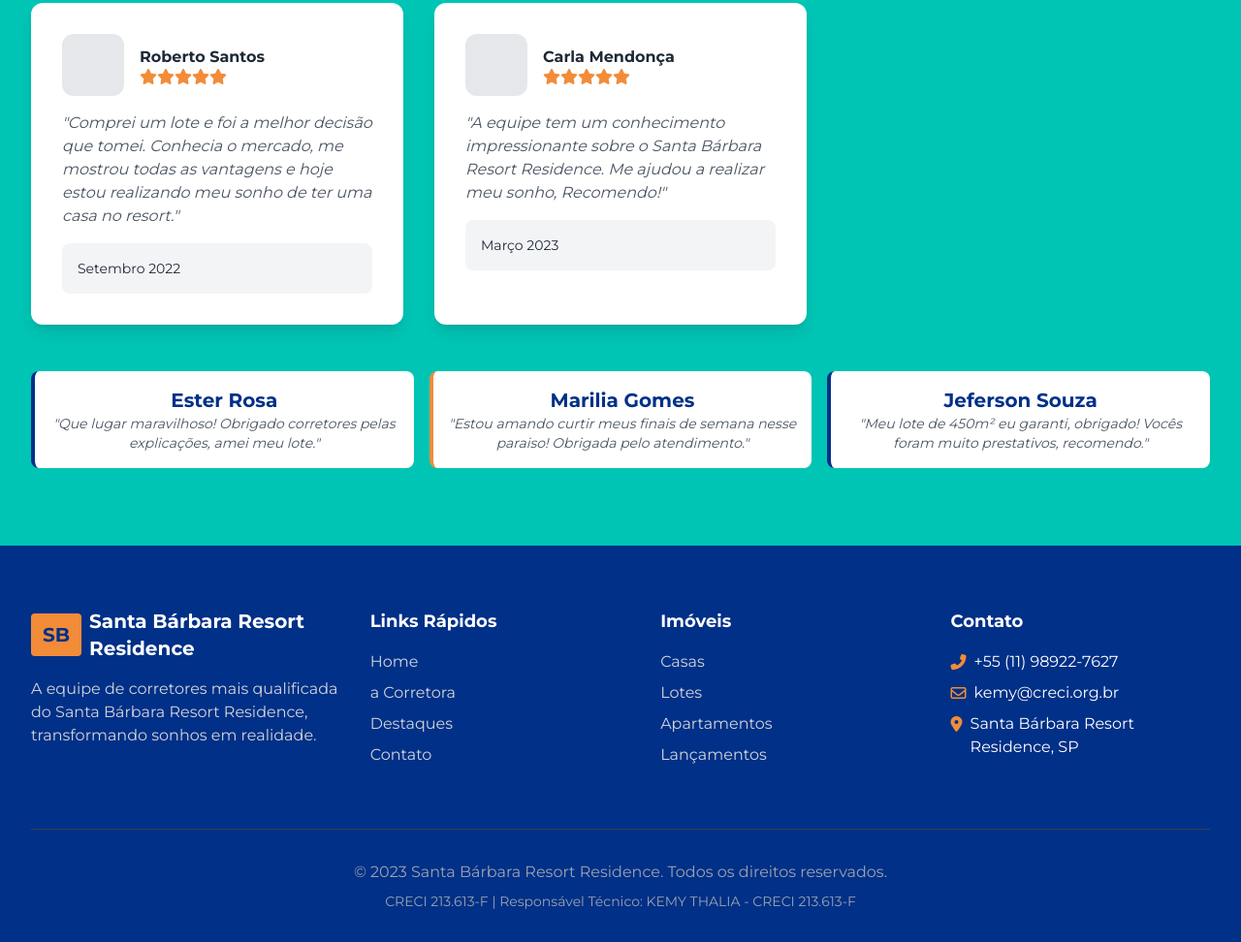
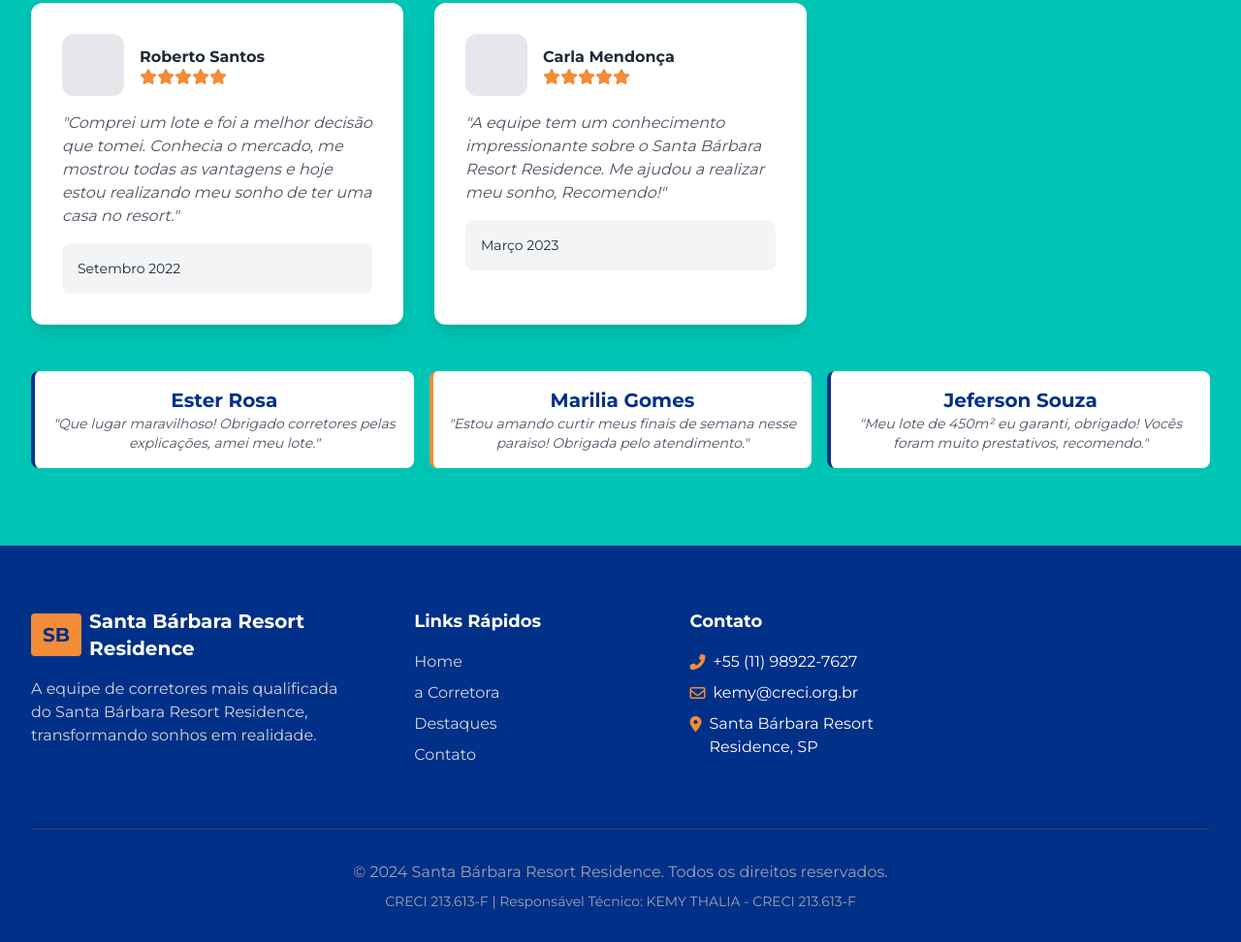
Before and after one commit to SantaBarbaraResortResidence/corretorakemythalia, a plain HTML site: page index.html in a window 1280 px wide. Shown: the part 3935-4907 px from the top of the page at 97% size. Drawn offline with nearby package versions, Linux system fonts and the light colour scheme.

Commit message:
Update index.html
footer

```diff
--- a/index.html
+++ b/index.html
@@ -554,9 +554,9 @@
     </section>
 
     <!-- Footer -->
-    <footer class="bg-primary text-white pt-16 pb-8">
+     <footer class="bg-primary text-white pt-16 pb-8">
         <div class="max-w-7xl mx-auto px-4 sm:px-6 lg:px-8">
-            <div class="md:flex justify-between mb-16">
+            <div class="md:flex justify-center gap-16 text-center md:text-left mb-16">
                 <div class="mb-10 md:mb-0">
                     <div class="flex items-center mb-4">
                         <div class="bg-secondary text-primary font-bold text-xl py-2 px-3 rounded">SB</div>
@@ -578,26 +578,19 @@
                         </ul>
                     </div>
 
-                    <div>
-                        <h4 class="text-lg font-bold mb-4">Imóveis</h4>
-                        <ul class="space-y-2">
-                            <li><a href="#" class="text-gray-300 hover:text-secondary">Casas</a></li>
-                            <li><a href="#" class="text-gray-300 hover:text-secondary">Lotes</a></li>
-                            <li><a href="#" class="text-gray-300 hover:text-secondary">Apartamentos</a></li>
-                            <li><a href="#" class="text-gray-300 hover:text-secondary">Lançamentos</a></li>
-                        </ul>
-                    </div>
+
 
                     <div>
                         <h4 class="text-lg font-bold mb-4">Contato</h4>
                         <ul class="space-y-2">
                             <li class="flex items-start">
                                 <i class="fas fa-phone-alt text-secondary mr-2 mt-1"></i>
-                                 +55 (11) 98922-7627
+                                  +55 (11) 98922-7627
                             </li>
                             <li class="flex items-start">
                                 <i class="far fa-envelope text-secondary mr-2 mt-1"></i>
-                                 kemy@creci.org.br
+                                kemy@creci.org.br
+
                             </li>
                             <li class="flex items-start">
                                 <i class="fas fa-map-marker-alt text-secondary mr-2 mt-1"></i>
@@ -609,7 +602,7 @@
             </div>
 
             <div class="pt-8 border-t border-gray-700 text-center text-gray-400">
-                <p>© 2023 Santa Bárbara Resort Residence. Todos os direitos reservados.</p>
+                <p>© 2024 Santa Bárbara Resort Residence. Todos os direitos reservados.</p>
                 <p class="mt-2 text-sm">CRECI 213.613-F | Responsável Técnico: KEMY THALIA - CRECI 213.613-F </p>
             </div>
         </div>
```
